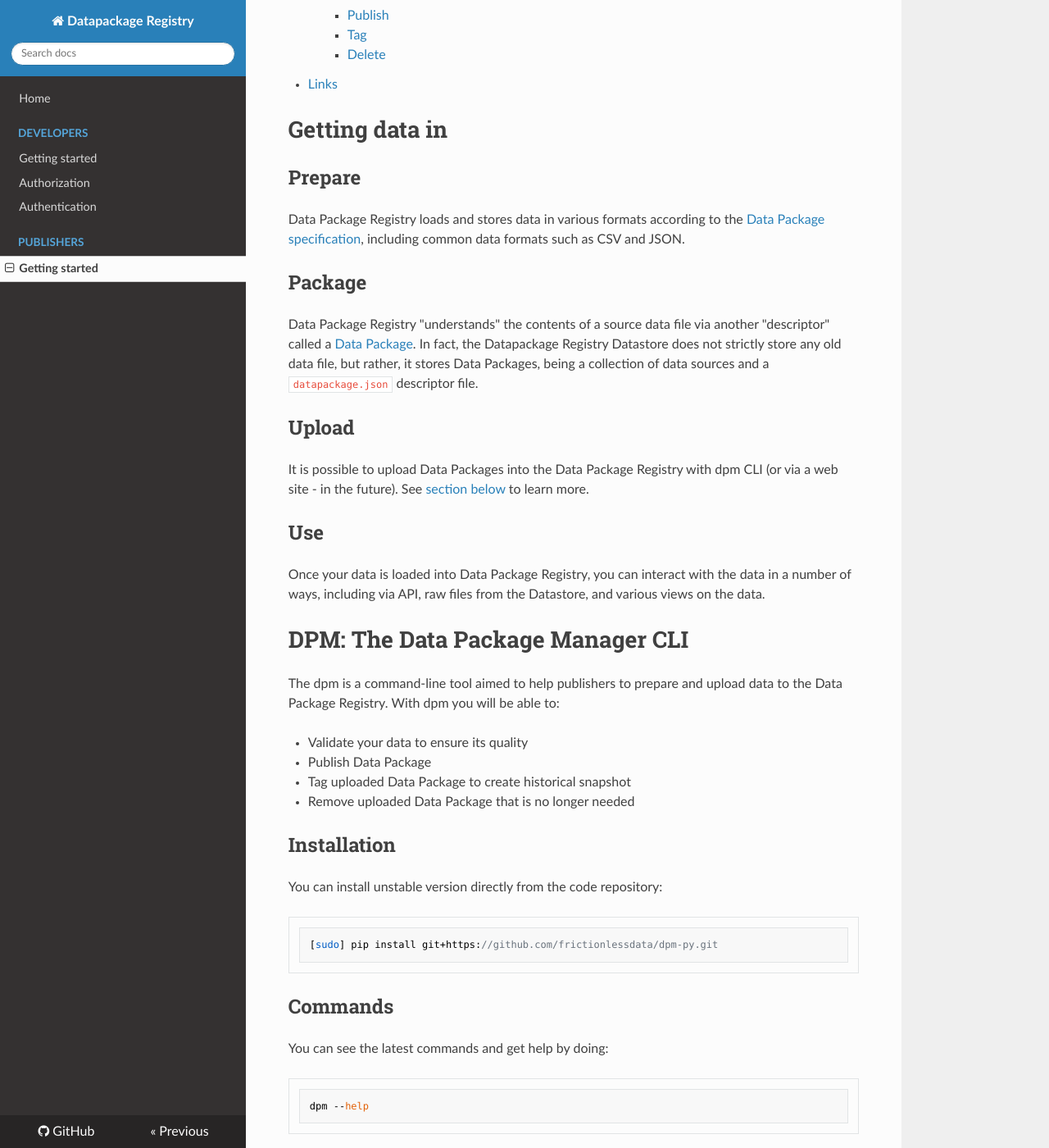
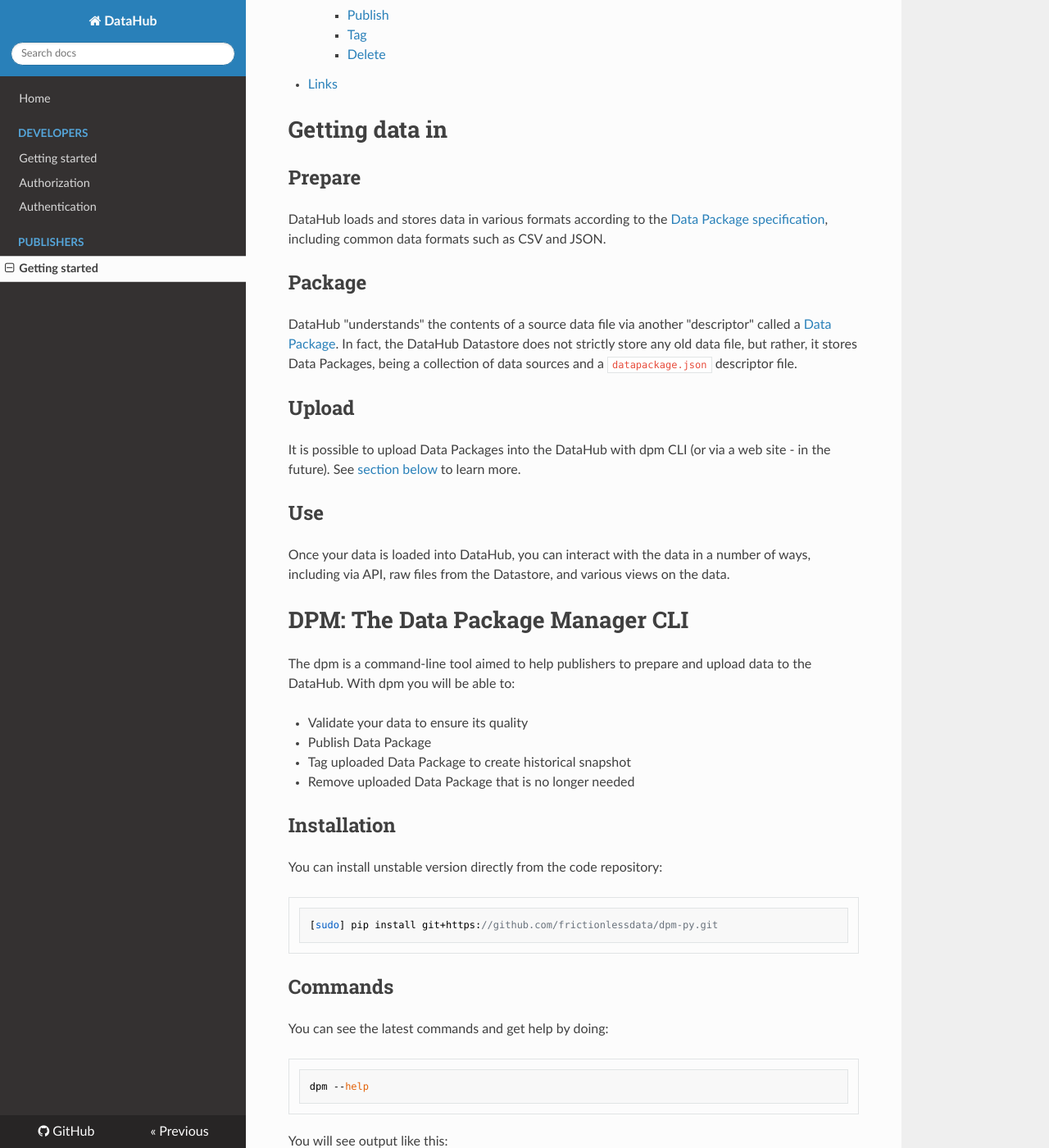
Before and after one commit to datopian/datahub-docs-tech, an MkDocs documentation site: the page built from docs/publishers/index.md, in a window 1280 px wide and 1400 px high, scrolled down 537 px. Shown: the whole window at 82% size. Built offline with MkDocs 1.6.1, drawn with Linux system fonts in a browser that asks for light colours; nearby versions of some CDN libraries; old or Windows-style settings are respelled for this version of MkDocs; some of the changed text lies outside the part shown.

Commit message:
[tidy][s]: prettify docs - refs #24

```diff
--- a/docs/publishers/index.md
+++ b/docs/publishers/index.md
@@ -1,6 +1,6 @@
 # Publishers
 
-This section of the Data Package Registry documentation is for data publishers. Here you can learn about getting your data ready for loading into Data Package Registry, and how you can interact with your data once it is loaded.
+This section of the DataHub documentation is for data publishers. Here you can learn about getting your data ready for loading into DataHub, and how you can interact with your data once it is loaded.
 
 - [Getting data in](#getting-data-in)
     - [Prepare](#prepare)
@@ -21,23 +21,23 @@
 
 ## Prepare
 
-Data Package Registry loads and stores data in various formats according to the [Data Package specification](http://specs.frictionlessdata.io/), including common data formats such as CSV and JSON.
+DataHub loads and stores data in various formats according to the [Data Package specification](http://specs.frictionlessdata.io/), including common data formats such as CSV and JSON.
 
 ## Package
 
-Data Package Registry "understands" the contents of a source data file via another "descriptor" called a [Data Package](http://specs.frictionlessdata.io/). In fact, the Datapackage Registry Datastore does not strictly store any old data file, but rather, it stores Data Packages, being a collection of data sources and a `datapackage.json` descriptor file.
+DataHub "understands" the contents of a source data file via another "descriptor" called a [Data Package](http://specs.frictionlessdata.io/). In fact, the DataHub Datastore does not strictly store any old data file, but rather, it stores Data Packages, being a collection of data sources and a `datapackage.json` descriptor file.
 
 ## Upload
 
-It is possible to upload Data Packages into the Data Package Registry with dpm CLI (or via a web site - in the future). See [section below](#dpm-the-data-package-manager-cli) to learn more.
+It is possible to upload Data Packages into the DataHub with dpm CLI (or via a web site - in the future). See [section below](#dpm-the-data-package-manager-cli) to learn more.
 
 ## Use
 
-Once your data is loaded into Data Package Registry, you can interact with the data in a number of ways, including via API, raw files from the Datastore, and various views on the data.
+Once your data is loaded into DataHub, you can interact with the data in a number of ways, including via API, raw files from the Datastore, and various views on the data.
 
 # DPM: The Data Package Manager CLI
 
-The dpm is a command-line tool aimed to help publishers to prepare and upload data to the Data Package Registry. With dpm you will be able to:
+The dpm is a command-line tool aimed to help publishers to prepare and upload data to the DataHub. With dpm you will be able to:
 
 * Validate your data to ensure its quality
 * Publish Data Package
@@ -82,7 +82,7 @@
 ## Configuration
 
 Dpm can be configured using `dpm configure` command. It will ask you
-to provide username, access_token and server address of Data Package Registry.
+to provide username, access_token and server address of DataHub.
 
 The config is stored in `~/.dpm/config`, you can edit it with text editor.
 Simple example config file can look like this:
--- a/mkdocs.yml
+++ b/mkdocs.yml
@@ -1,5 +1,5 @@
-site_name: Datapackage Registry
-site_description: Datapackage Registry is a web service for hosting datapackages.
+site_name: DataHub
+site_description: DataHub is a web service for hosting datapackages.
 repo_url: https://github.com/frictionlessdata/dpr-docs
 pages:
 - Home: 'index.md'
```
Also changed, not shown: docs/developers/authentication.md (+4 -4 lines), docs/developers/index.md (+5 -7 lines), docs/index.md (+4 -8 lines).
